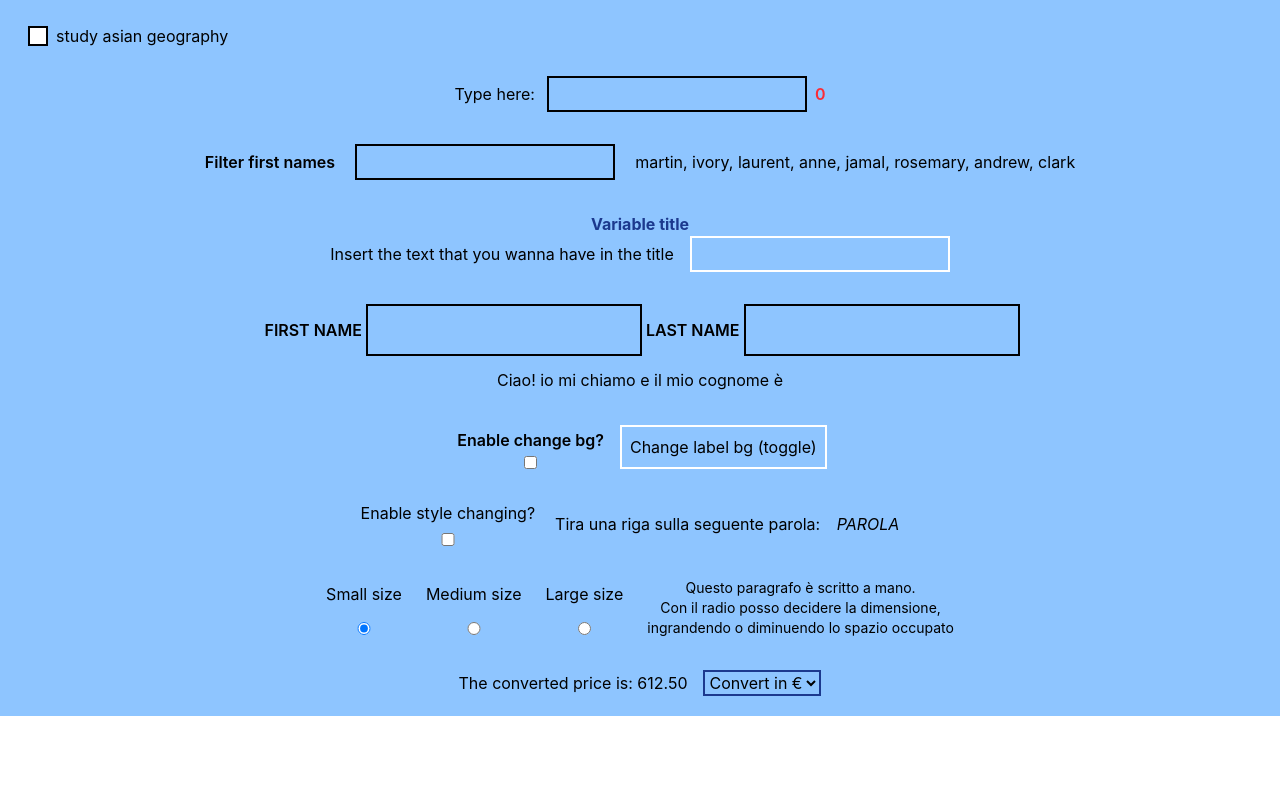
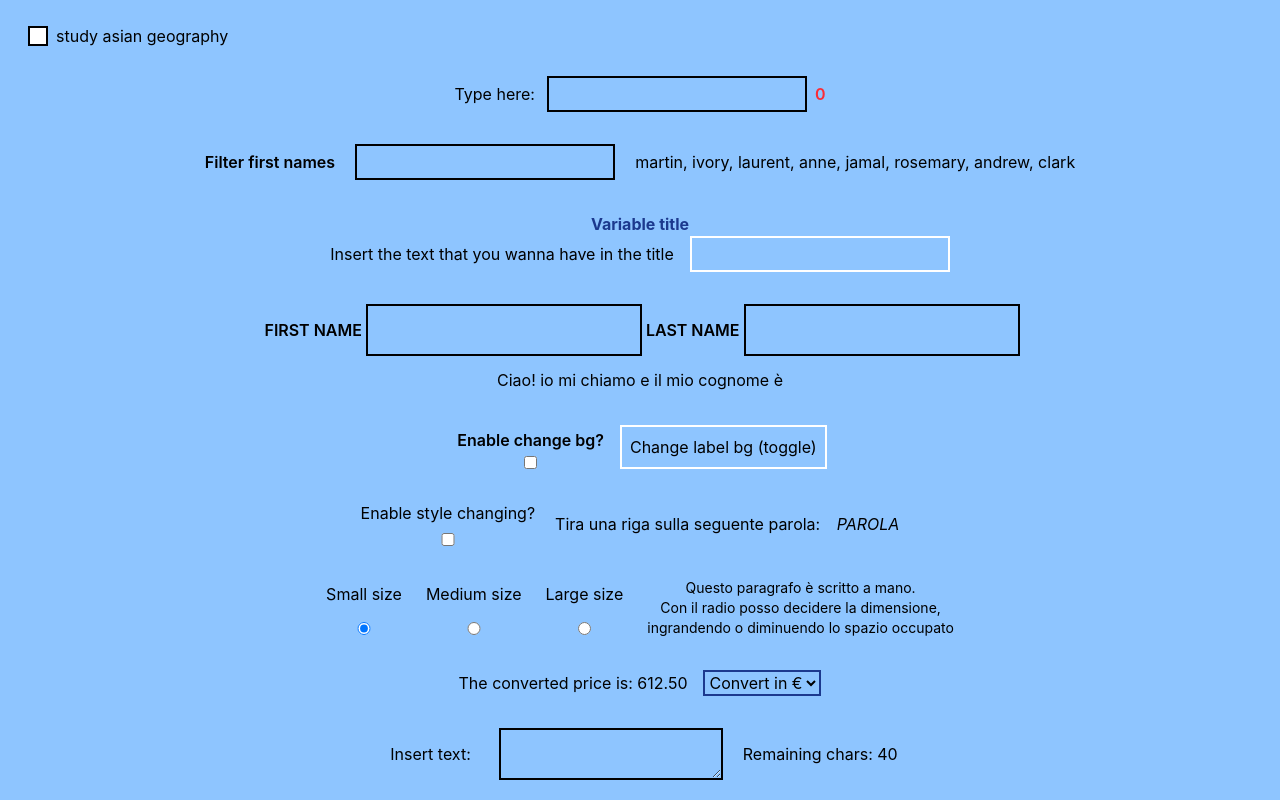
Before and after one commit to gianlucadecampo/react-binding, a React (Vite) app: page / in a window 1280 px wide. Shown: the part 734-1534 px from the top of the page. Before the commit the page ends 1450 px from the top, so only its background shows below. Built offline with nearby package versions, Linux system fonts and the light colour scheme.

Commit message:
remaining chars component

```diff
--- a/src/components/layout/Main.jsx
+++ b/src/components/layout/Main.jsx
@@ -11,6 +11,7 @@ import CheckForEnable from '../ui/CheckForEnable'
 import ToggleStyle from '../ui/ToggleStyle'
 import TextDimension from '../ui/TextDimension'
 import ConvertPrice from '../ui/ConvertPrice'
+import RemainingChars from '../ui/RemainingChars'
 
 export default function Main() {
   return (
@@ -29,6 +30,7 @@ export default function Main() {
       <ToggleStyle />
       <TextDimension />
       <ConvertPrice />
+      <RemainingChars />
     </section>
   )
 }
--- /dev/null
+++ b/src/components/ui/RemainingChars.jsx
@@ -0,0 +1,13 @@
+import { useState } from "react"
+
+export default function RemainingChars() {
+    const maxChars = 40
+    const [count, setCount] = useState(maxChars)
+    return (
+        <div className="flex justify-center place-items-center gap-5 mt-8">
+            <label htmlFor="chars" className="p-2">Insert text:</label>
+            <textarea name="" disabled={count < 1} id="chars" className="border-2" onChange={e => { setCount(maxChars - e.target.value.length) }}></textarea>
+            <span>Remaining chars: {count}</span>
+        </div>
+    )
+}
```
